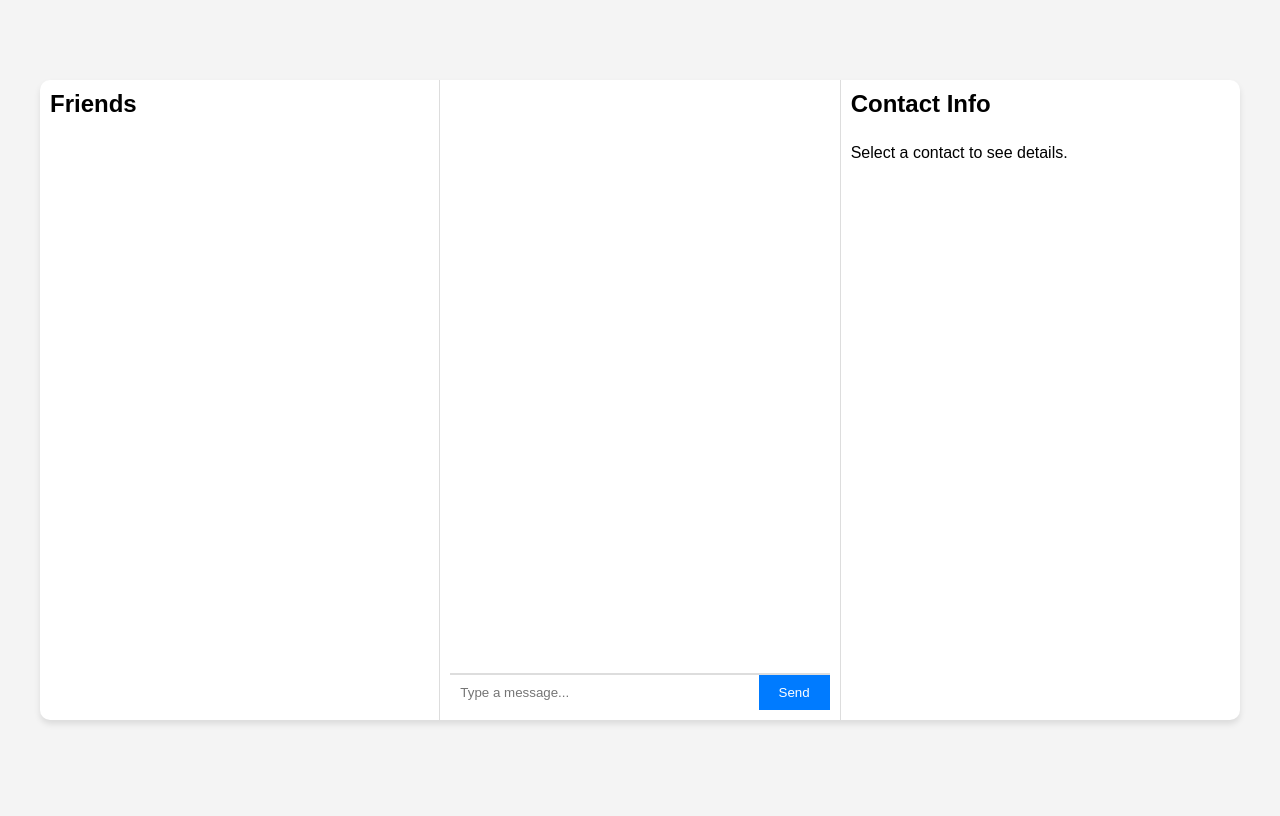
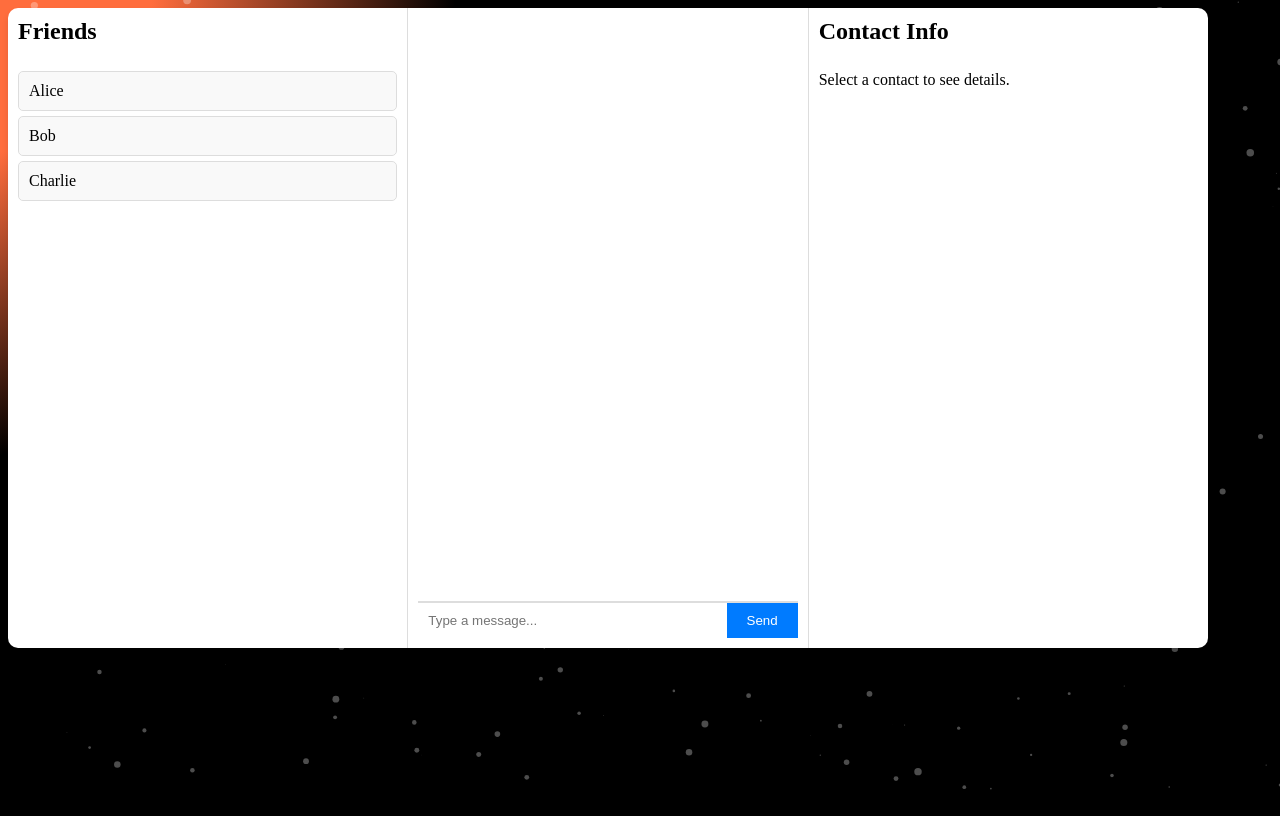
Before and after one commit to don-frex/Ft_Transcendence, a website: page Chat Page/index.html in a window 1280 px wide. Drawn offline with Linux system fonts and the light colour scheme.

Commit message:
Add files via upload

```diff
--- a/Chat Page/app.js
+++ b/Chat Page/app.js
@@ -1,3 +1,60 @@
+
+particlesJS("particles-js", {
+	particles: {
+	  number: {
+		value: 180,
+		density: {
+		  enable: true,
+		  value_area: 800,
+		},
+	  },
+	  color: {
+		value: "#fff",
+	  },
+	  shape: {
+		type: "circle",
+	  },
+	  opacity: {
+		value: 0.3,
+		random: false,
+		anim: {
+		  enable: false,
+		  speed: 4,
+		  opacity_min: 0.1,
+		  sync: false,
+		},
+	  },
+	  size: {
+		value: 4,
+		random: true,
+		anim: {
+		  enable: true,
+		  speed: 2,
+		  size_min: 0.1,
+		  sync: false,
+		},
+	  },
+	  line_linked: {
+		enable: false,
+	  },
+	  move: {
+		enable: true,
+		speed: 0.4,
+		direction: "right",
+		random: true,
+		straight: false,
+		out_mode: "none",
+		bounce: false,
+		attract: {
+		  enable: false,
+		  rotateX: 600,
+		  rotateY: 1200,
+		},
+	  },
+	},
+	retina_detect: true,
+  });
+
 // Dummy Data
 const friends = [
 	{ id: 1, name: 'Alice', email: 'alice@example.com', phone: '123-456-7890' },
--- a/Chat Page/index.html
+++ b/Chat Page/index.html
@@ -35,7 +35,7 @@
   </div>
 
   <div id="particles-js" class="particles"></div>
-	<script src="../particles.js"></script>
-  <script src="script.js"></script>
+	<script src="../Profile Settings/particles.js"></script>
+  <script src="app.js"></script>
 </body>
 </html>
--- a/Chat Page/style.css
+++ b/Chat Page/style.css
@@ -1,12 +1,23 @@
 body {
-	margin: 0;
-	font-family: Arial, sans-serif;
 	display: flex;
-	justify-content: center;
-	align-items: center;
+	flex-direction: column;
 	height: 100vh;
-	background-color: #f4f4f4;
+  	overflow: hidden;
+	background: #111113;
+  	background-image: radial-gradient(
+    	circle at top left,
+    	#ff6d3d 10%,
+    	#000000 30%
+  	);
   }
+
+  .particles {
+	position: absolute;
+	inset: 0;
+	width: 100%;
+	height: 100%;
+	z-index: -1;
+}
 
   .container {
 	width: 100%;
```
